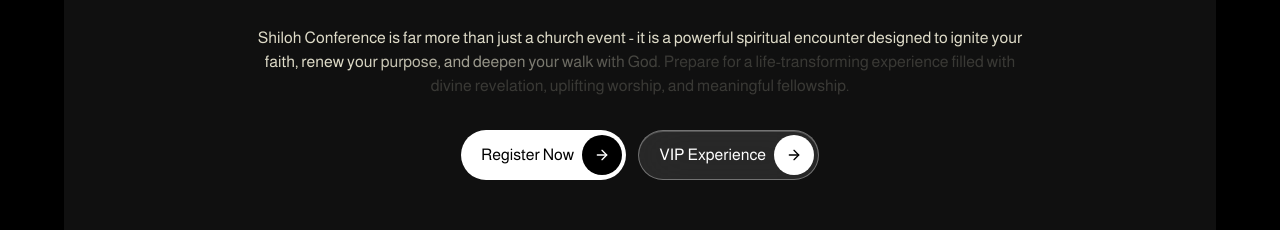
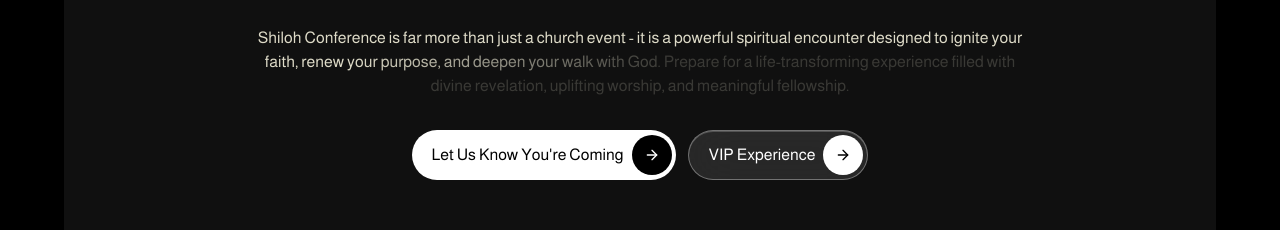
Before and after one commit to theangelorgapps-ship-it/shiloh, a React (Vite) app: page / in a window 1280 px wide. Shown: the part 1300-1530 px from the top of the page. Built offline with nearby package versions, Linux system fonts and the light colour scheme.

Commit message:
Update coming form modal

```diff
--- a/src/App.tsx
+++ b/src/App.tsx
@@ -1917,7 +1917,7 @@ function About() {
           viewport={{ once: true }}
           transition={{ duration: 0.55, ease: customEase }}
         >
-          <PillButton href="#features">Register Now</PillButton>
+          <PillButton href="#features">Let Us Know You&apos;re Coming</PillButton>
           <PillButton href="#features" variant="glass">
             VIP Experience
           </PillButton>
@@ -2161,9 +2161,7 @@ function RegistrationModal({
 }) {
   const registrationTitle = "Let Us Know You're Coming";
   const registrationUrl =
-    type === 'birthday'
-      ? 'https://programs.uebertangel.org/product/birthday/'
-      : 'https://programs.uebertangel.org/product/2026/';
+    'https://forms.zohopublic.eu/rikki/form/ShilohConference/formperma/J6C7fbe7BrKqBwpANMaW8npFSckhVhrh5UubLKzyTro';
 
   return (
     <AnimatePresence>
@@ -2885,7 +2883,7 @@ export default function App() {
       if (actionable?.getAttribute('data-direct-registration') === 'true') {
         return;
       }
-      if (label.includes('register')) {
+      if (label.includes('register') || label.includes('let us know')) {
         event.preventDefault();
         const requestedRegistration = actionable?.getAttribute('data-registration-type');
         const registrationContext = target?.closest('article, section, div')?.textContent?.toLowerCase() ?? '';
```
